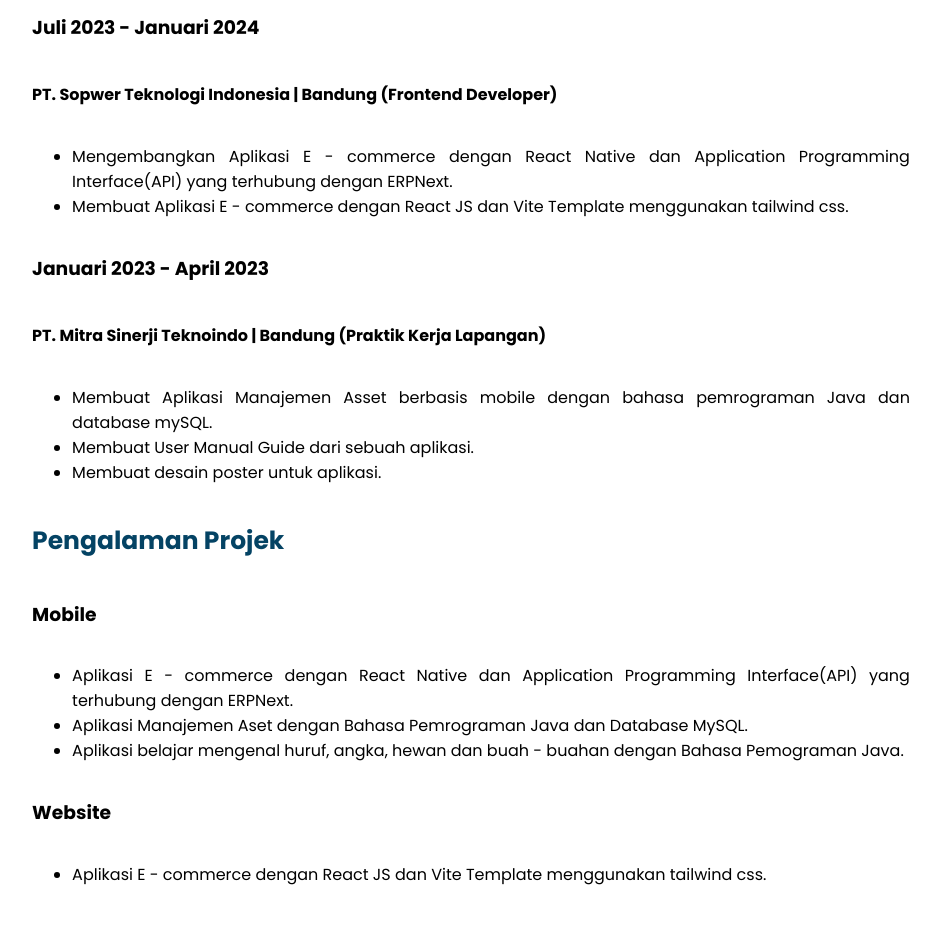
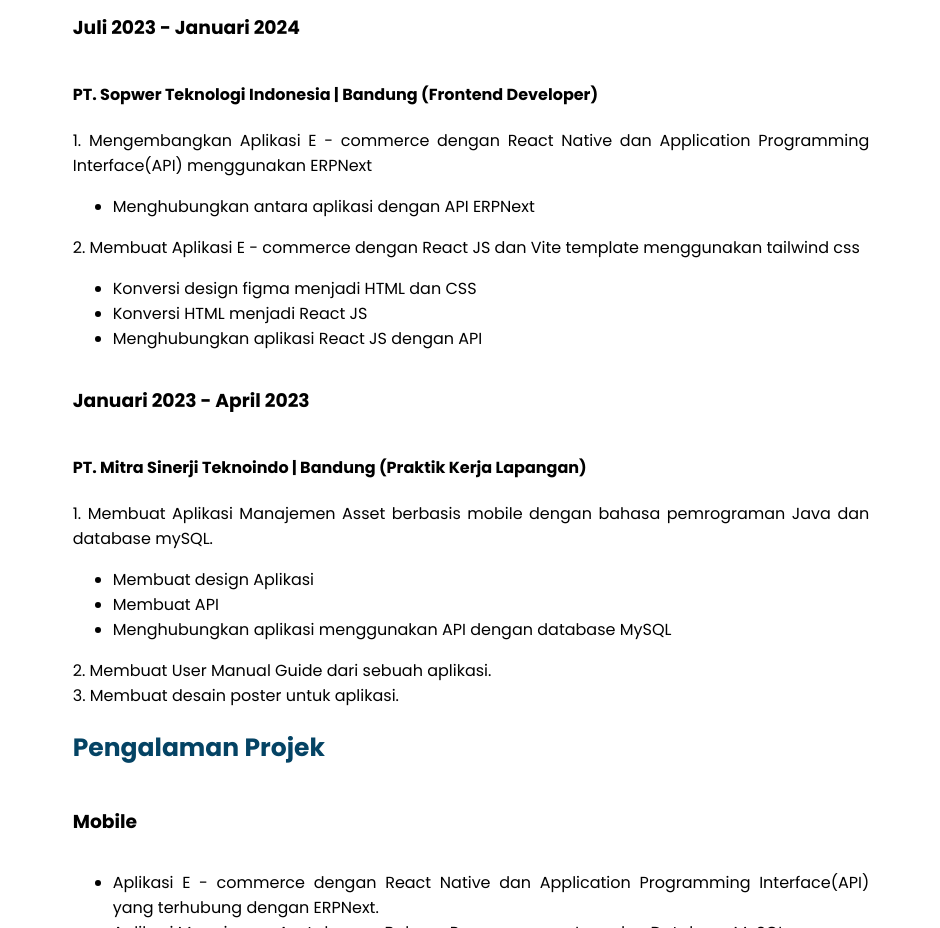
Before and after one commit to nandanailani/cv_nandanailani.github.io, a plain HTML site: page index.html in a window 1280 px wide. Shown: the part 2960-3888 px from the top of the page, without its empty margins (179-1119 px from the left). Drawn offline with Linux system fonts and the light colour scheme.

Commit message:
CV Nanda Restu Nailani FIX

```diff
--- a/index.html
+++ b/index.html
@@ -56,7 +56,11 @@
                 </div>
 
                 <div class="description-about-me">
-                    <p>Saya seorang lulusan jurusan Rekayasa Perangkat Lunak yang memiliki ketertarikan berkarier di bidang IT. Menguasai beberapa bahasa pemrograman seperti Javascript, Java, HTML, Python, CSS dan PHP. Memiliki pengalaman membuat aplikasi berbasis mobile yang menggunakan database MySQL dan Application Programming Interface(API). Jujur, disiplin dan mampu bekerja dengan baik dalam tim. </p>
+                    <p>Saya seorang lulusan jurusan Rekayasa Perangkat Lunak yang memiliki ketertarikan berkarier di bidang IT.
+                        Menguasai beberapa bahasa pemrograman seperti Javascript, Java, HTML, Python, CSS dan PHP. Memiliki
+                        pengalaman membuat aplikasi berbasis mobile yang menggunakan database MySQL dan Application
+                        Programming Interface(API). Jujur, disiplin, mampu bekerja dengan baik dalam tim dan senang mempelajari
+                        hal baru.</p>
                 </div>
             </div>
         </section>
@@ -118,22 +122,32 @@
                 <h2>Pengalaman Kerja</h2>
                 <h3>Juli 2023 - Januari 2024</h3>
                 <h4>PT. Sopwer Teknologi Indonesia | Bandung (Frontend Developer)</h4>
-                <ul>
-                    <li>
-                        Mengembangkan Aplikasi E - commerce dengan React Native dan Application Programming Interface(API) yang terhubung dengan ERPNext.
-                    </li>
-                    <li>
-                        Membuat Aplikasi E - commerce dengan React JS dan Vite Template menggunakan tailwind css.
-                    </li>
+                    <span>
+                        1. Mengembangkan Aplikasi E - commerce dengan React Native dan
+                        Application Programming Interface(API) menggunakan ERPNext
+                    </span>
+                    <ul><li>Menghubungkan antara aplikasi dengan API ERPNext</li></ul>
+                    <span>
+                        2. Membuat Aplikasi E - commerce dengan React JS dan Vite template menggunakan tailwind css
+                    </span>
+                    <ul>
+                        <li>Konversi design figma menjadi HTML dan CSS</li>
+                        <li>Konversi HTML menjadi React JS</li>
+                        <li>Menghubungkan aplikasi React JS dengan API</li>
+                    </ul>
                 </ul>
 
                 <h3>Januari 2023 - April 2023</h3>
                 <h4>PT. Mitra Sinerji Teknoindo | Bandung (Praktik Kerja Lapangan)</h4>
-                <ul>
-                    <li>Membuat Aplikasi Manajemen Asset berbasis mobile dengan bahasa pemrograman Java dan database mySQL. </li>
-                    <li>Membuat User Manual Guide dari sebuah aplikasi.</li>
-                    <li>Membuat desain poster untuk aplikasi.</li>
-                </ul>
+                    <span>1. Membuat Aplikasi Manajemen Asset berbasis mobile dengan bahasa pemrograman Java dan database mySQL. </span>
+                    <ul>
+                        <li>Membuat design Aplikasi</li>
+                        <li>Membuat API</li>
+                        <li>Menghubungkan aplikasi menggunakan API dengan
+                            database MySQL</li>
+                    </ul>
+                    <span>2. Membuat User Manual Guide dari sebuah aplikasi.</span>
+                    <span>3. Membuat desain poster untuk aplikasi.</span>
             </div>
 
 
```
